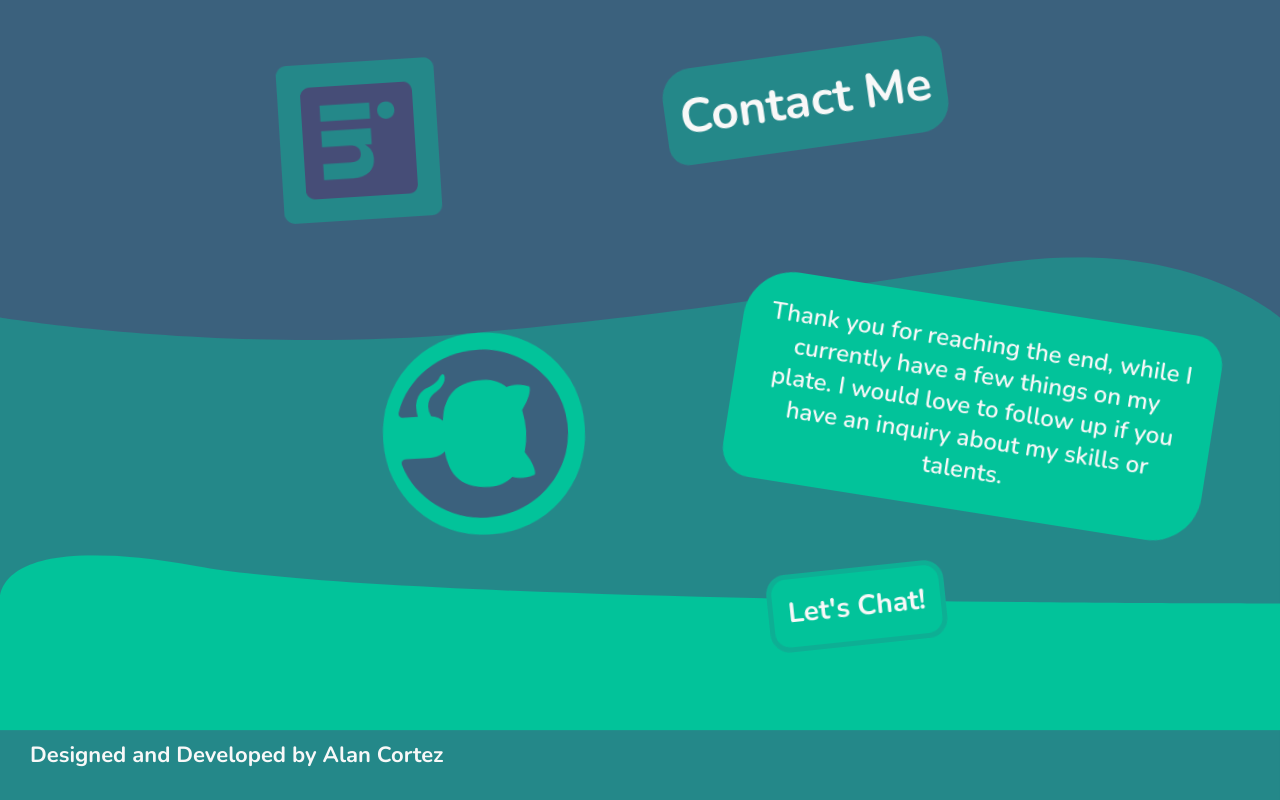
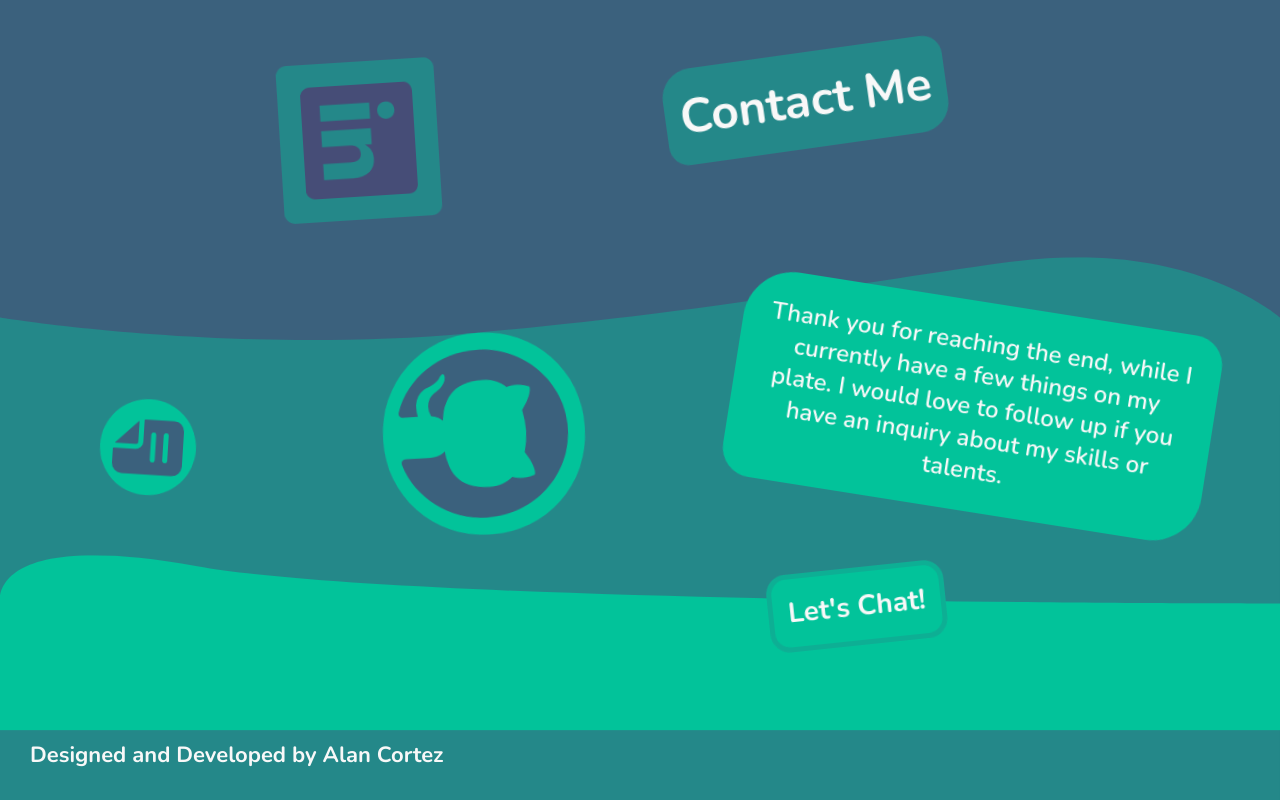
Before and after one commit to AlanCortez1337/portfolio, a React (Vite) app: page / in a window 1280 px wide. Shown: the part 2400-3200 px from the top of the page. Built offline with nearby package versions, Linux system fonts and the light colour scheme.

Commit message:
finished large mobile compatiblity

```diff
--- a/src/components/content-info.jsx
+++ b/src/components/content-info.jsx
@@ -117,7 +117,7 @@ function Info({type}) {
                     {/* badges */}
                     <Badge badgeName={"linkedin"}/>
                     <Badge badgeName={"github"}/>
-                    {/* <Badge badgeName={"resume"}/> */}
+                    <Badge badgeName={"resume"}/>
                     {/* contact info */}
                     <motion.p
                         style={{rotate: 9}}
```
